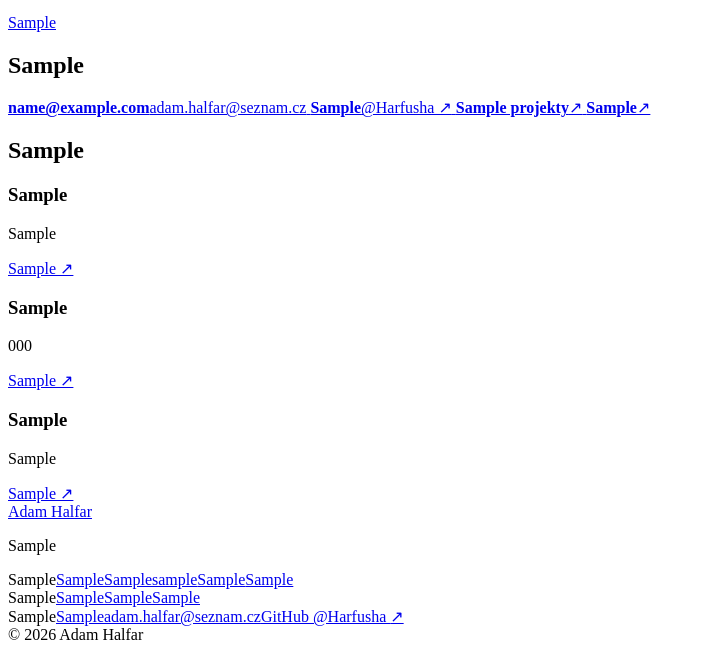
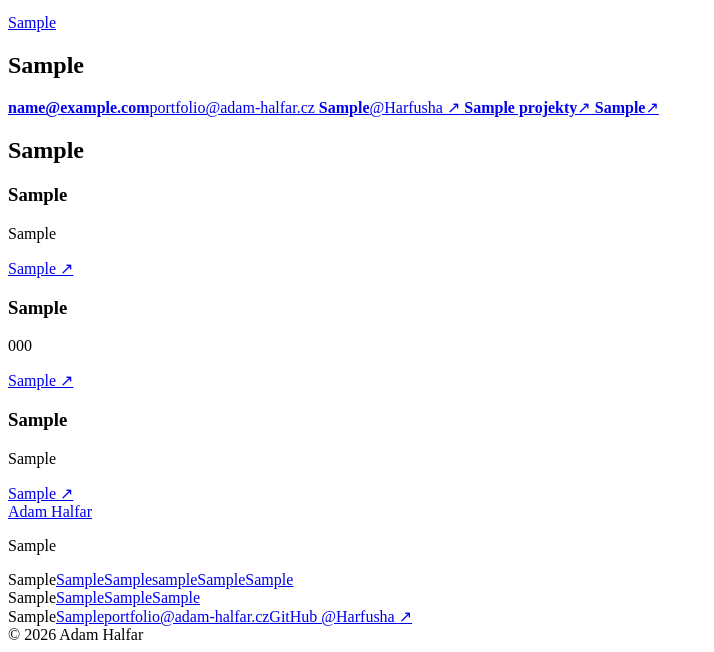
Before and after one commit to Harfusha/harfusha, a CakePHP app: the page made by templates/Pages/about.php in a window 1280 px wide. Shown: the part 341-993 px from the top of the page, without its empty margins (0-714 px from the left). Run offline with PHP 8.4 and a stand-in for CakePHP, Linux system fonts and the light colour scheme; the template is opened without the code that fills it: most values are stand-ins (such as "Sample title", 1, 10 or a date in 2020); data that the repository does not hold is empty; some libraries are stand-ins or nearby versions.

Commit message:
fix(contact): replace email with portfolio@adam-halfar.cz

```diff
--- a/templates/Pages/about.php
+++ b/templates/Pages/about.php
@@ -21,8 +21,8 @@ use App\Support\Language;
     </div>
     <aside class="portfolio-profile" aria-labelledby="profile-links-title">
         <h2 id="profile-links-title"><?= $lang->value('Můj profil a kontakt', 'Profile & Contact') ?></h2>
-        <a href="mailto:adam.halfar@seznam.cz">
-            <strong><?= $lang->value('E-mail', 'Email') ?></strong><span>adam.halfar@seznam.cz</span>
+        <a href="mailto:portfolio@adam-halfar.cz">
+            <strong><?= $lang->value('E-mail', 'Email') ?></strong><span>portfolio@adam-halfar.cz</span>
         </a>
         <a href="https://github.com/Harfusha" target="_blank" rel="noopener noreferrer">
             <strong><?= $lang->value('GitHub', 'GitHub') ?></strong><span>@Harfusha ↗</span>
--- a/templates/Pages/home.php
+++ b/templates/Pages/home.php
@@ -20,7 +20,7 @@ use App\Support\Language;
         <p><?= $lang->value('Typově bezpečné aplikace v CakePHP, deterministické nástroje pro kódovací agenty a infrastruktura jako kód.', 'Type-safe PHP applications in CakePHP, deterministic tooling for coding agents, and infrastructure as code.') ?></p>
         <div class="hero-buttons">
             <a class="btn btn-primary" href="#selected-work"><?= $lang->value('Vybrané projekty', 'Selected work') ?></a>
-            <a class="btn btn-ghost" href="mailto:adam.halfar@seznam.cz"><?= $lang->value('Kontakt', 'Contact') ?></a>
+            <a class="btn btn-ghost" href="mailto:portfolio@adam-halfar.cz"><?= $lang->value('Kontakt', 'Contact') ?></a>
         </div>
         <a class="workbench-text-link" href="<?= $lang->path('/open-source') ?>"><?= $lang->value('Open-source příspěvky →', 'Open-source contributions →') ?></a>
     </div>
--- a/templates/layout/default.php
+++ b/templates/layout/default.php
@@ -223,7 +223,7 @@ $jsonLd = json_encode([
   <div><a class="brand" href="<?= $lang->path() ?>">Adam Halfar</a><p><?= $lang->value('Backendový vývoj v PHP a nástroje pro vývojáře', 'PHP backend development and developer tools') ?></p></div>
   <div><span class="eyebrow"><?= $lang->value('PROJEKTY A ARCHITEKTURA', 'PROJECTS & ARCHITECTURE') ?></span><a href="<?= $lang->path('/projects') ?>"><?= $lang->value('Katalog projektů', 'Project catalog') ?></a><a href="<?= $lang->path('/connections') ?>"><?= $lang->value('Projektové skupiny', 'Project groups') ?></a><a href="<?= $lang->path('/decisions') ?>"><?= $lang->value('Technická rozhodnutí', 'Engineering decisions') ?></a><a href="<?= $lang->path('/homelab') ?>"><?= $lang->value('Model domácí sítě', 'Home network model') ?></a><a href="<?= $lang->path('/maker') ?>"><?= $lang->value('3D skenování a tisk', '3D scanning and printing') ?></a></div>
   <div><span class="eyebrow"><?= $lang->value('VÝVOJ A AKTIVITA', 'DEVELOPMENT & ACTIVITY') ?></span><a href="<?= $lang->path('/journal') ?>"><?= $lang->value('Vývojový deník', 'Development journal') ?></a><a href="<?= $lang->path('/now') ?>"><?= $lang->value('Poslední změny', 'Recent changes') ?></a><a href="<?= $lang->path('/open-source') ?>"><?= $lang->value('Open-source příspěvky', 'Open source contributions') ?></a></div>
-  <div><span class="eyebrow"><?= $lang->value('AUTOR A KONTAKT', 'AUTHOR & CONTACT') ?></span><a href="<?= $lang->path('/about') ?>"><?= $lang->value('O mně', 'About me') ?></a><a href="mailto:adam.halfar@seznam.cz">adam.halfar@seznam.cz</a><a href="https://github.com/Harfusha" target="_blank" rel="noopener noreferrer">GitHub @Harfusha <span aria-hidden="true">↗</span></a></div>
+  <div><span class="eyebrow"><?= $lang->value('AUTOR A KONTAKT', 'AUTHOR & CONTACT') ?></span><a href="<?= $lang->path('/about') ?>"><?= $lang->value('O mně', 'About me') ?></a><a href="mailto:portfolio@adam-halfar.cz">portfolio@adam-halfar.cz</a><a href="https://github.com/Harfusha" target="_blank" rel="noopener noreferrer">GitHub @Harfusha <span aria-hidden="true">↗</span></a></div>
   <div class="footer-aside">© <?= date('Y') ?> Adam Halfar</div>
 </div></footer>
 </body></html>
```
Also changed, not shown: docs/REALIZACE-AUDITU-PORTFOLIA.md (+2 -2 lines).
